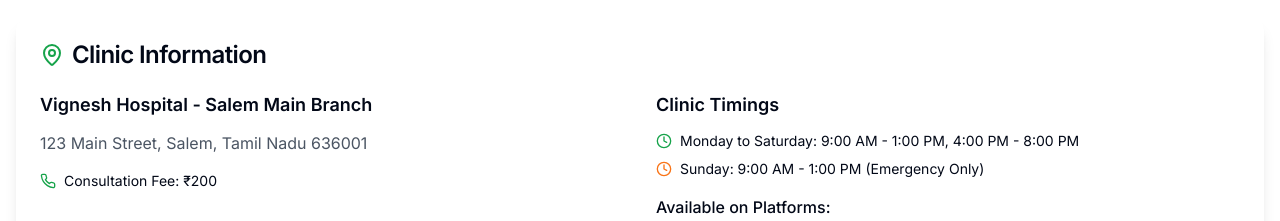
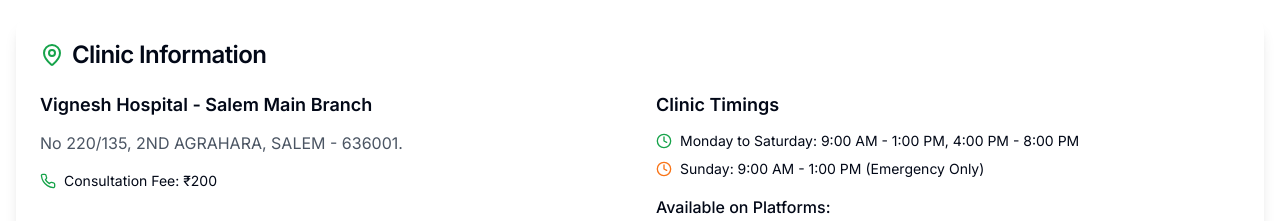
Before and after one commit to Myenum2412/vigneshhospitals, a Next.js app: page /doctors/dr-ragavendra-balaji in a window 1280 px wide. Shown: the part 1520-1741 px from the top of the page. Built offline with nearby package versions, Linux system fonts and the light colour scheme.

Commit message:
Update page.tsx

```diff
--- a/app/doctors/dr-ragavendra-balaji/page.tsx
+++ b/app/doctors/dr-ragavendra-balaji/page.tsx
@@ -113,7 +113,7 @@ const doctorData = {
   ],
   clinicDetails: {
     name: "Vignesh Hospital - Salem Main Branch",
-    address: "123 Main Street, Salem, Tamil Nadu 636001",
+    address: "No 220/135, 2ND AGRAHARA, SALEM - 636001.",
     timings: {
       weekdays: "Monday to Saturday: 9:00 AM - 1:00 PM, 4:00 PM - 8:00 PM",
       sunday: "Sunday: 9:00 AM - 1:00 PM (Emergency Only)",
```
